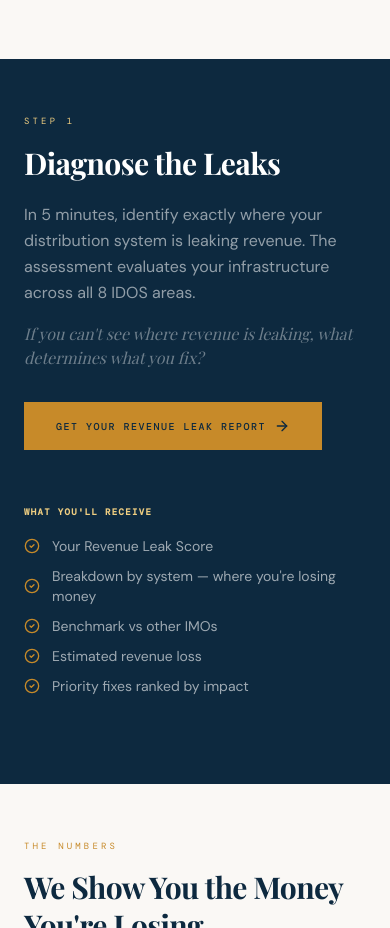
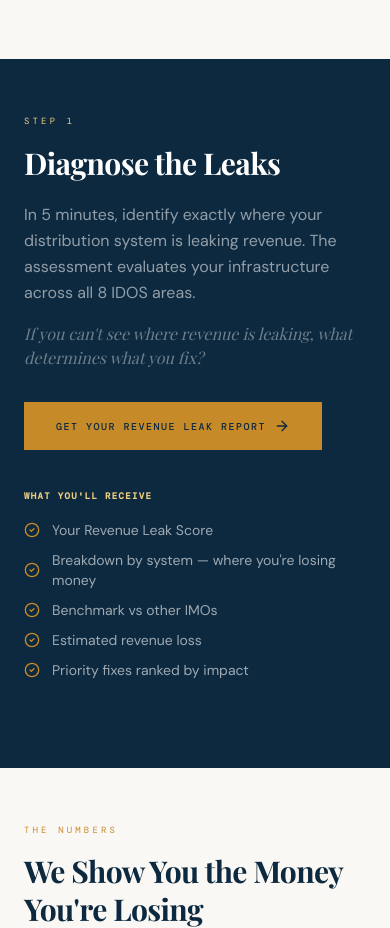
Before and after one commit to michaelschuettephoto-code/clientelebuilders, a React (Vite) app: page /lifeinsurance in a window 390 px wide. Shown: the part 3567-4495 px from the top of the page. Built offline with nearby package versions, Linux system fonts and the light colour scheme; a web font is replaced by a local one.

Commit message:
Changes
Co-authored-by: michaelschuettephoto-code <236507827+michaelschuettephoto-code@users.noreply.github.com>

```diff
--- a/src/pages/LifeInsurance.tsx
+++ b/src/pages/LifeInsurance.tsx
@@ -247,7 +247,7 @@ const LifeInsurance = () => {
       {/* ── 4. STEP 1: DIAGNOSE THE LEAKS ── */}
       <section className="bg-primary text-primary-foreground relative">
         <div className="container max-w-5xl mx-auto px-6 py-14 md:py-28">
-          <div className="grid md:grid-cols-2 gap-14 items-start">
+          <div className="grid md:grid-cols-2 gap-10 md:gap-14 items-start">
             <div>
               <span className="font-mono text-[9px] tracking-[0.35em] text-[hsl(var(--gold-light))] uppercase block mb-4">
                 Step 1
```
